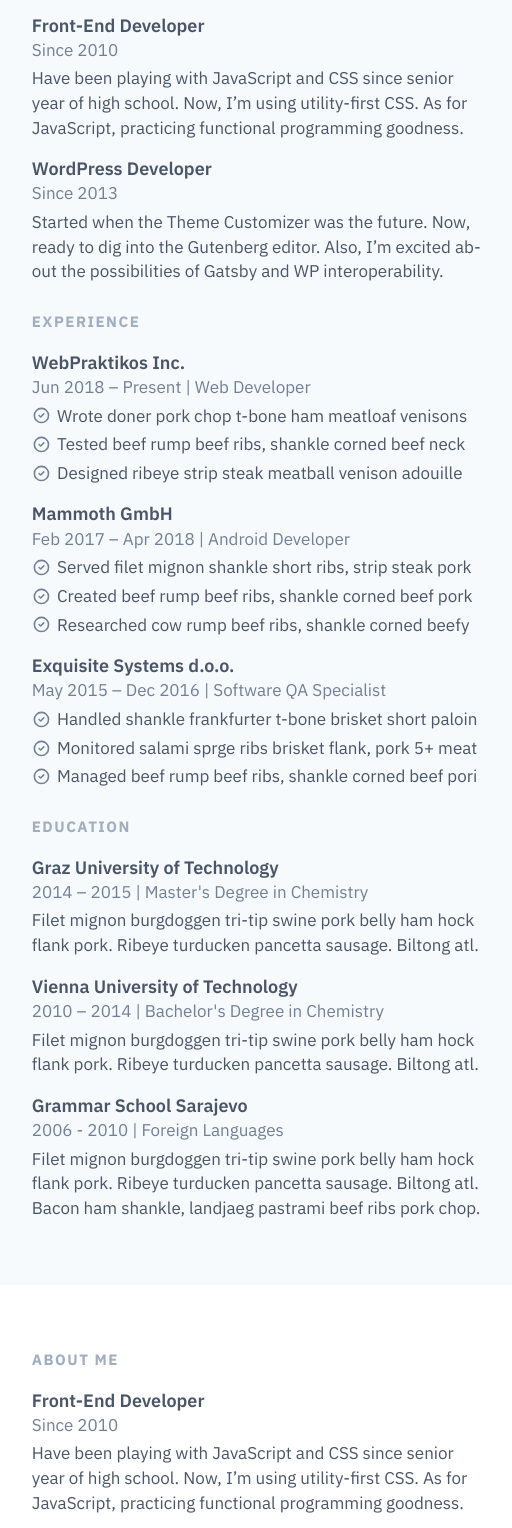
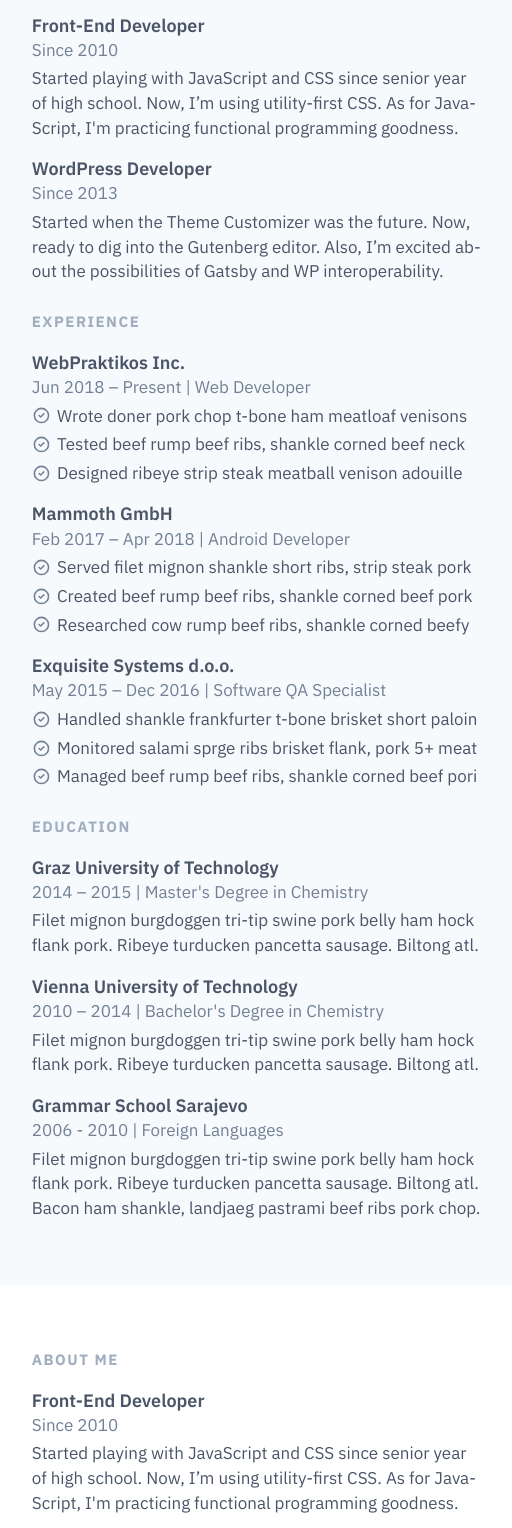
Before and after one commit to WebPraktikos/universal-resume, a website: page public/index.html in a window 1280 px wide. Shown: the part 1465-2993 px from the top of the page, 141-653 px from the left. Drawn offline with nearby package versions, Linux system fonts and the light colour scheme; files that its build step writes are made by us from their sources.

Commit message:
Update content

```diff
--- a/public/index.html
+++ b/public/index.html
@@ -332,7 +332,7 @@
               <h3 class="text-lg text-gray-700 font-semibold leading-heading">Front-End Developer</h3>
               <p class="text-m text-gray-600 leading-normal">Since 2010</p>
             </header>
-            <p class="mt-1 text-m text-gray-700 leading-normal">Have been playing with JavaScript and CSS since se&shy;nior year of high school. Now, I’m using utility-first CSS. As for Java&shy;Script, pra&shy;cti&shy;cing functional pro&shy;gra&shy;mming goodness.</p>
+            <p class="mt-1 text-m text-gray-700 leading-normal">Started playing with JavaScript and CSS since se­nior year of high school. Now, I’m using utility-first CSS. As for Ja&shy;va­&shy;Script, I'm practicing functional programming goodness.</p>
           </article>
 
           </div>
@@ -640,7 +640,7 @@
               <h3 class="text-lg text-gray-700 font-semibold leading-heading">Front-End Developer</h3>
               <p class="text-m text-gray-600 leading-normal">Since 2010</p>
             </header>
-            <p class="mt-1 text-m text-gray-700 leading-normal">Have been playing with JavaScript and CSS since se&shy;nior year of high school. Now, I’m using utility-first CSS. As for Java&shy;Script, pra&shy;cti&shy;cing functional pro&shy;gra&shy;mming goodness.</p>
+            <p class="mt-1 text-m text-gray-700 leading-normal">Started playing with JavaScript and CSS since se­nior year of high school. Now, I’m using utility-first CSS. As for Ja&shy;va­&shy;Script, I'm practicing functional programming goodness.</p>
           </article>
 
           </div>
```
